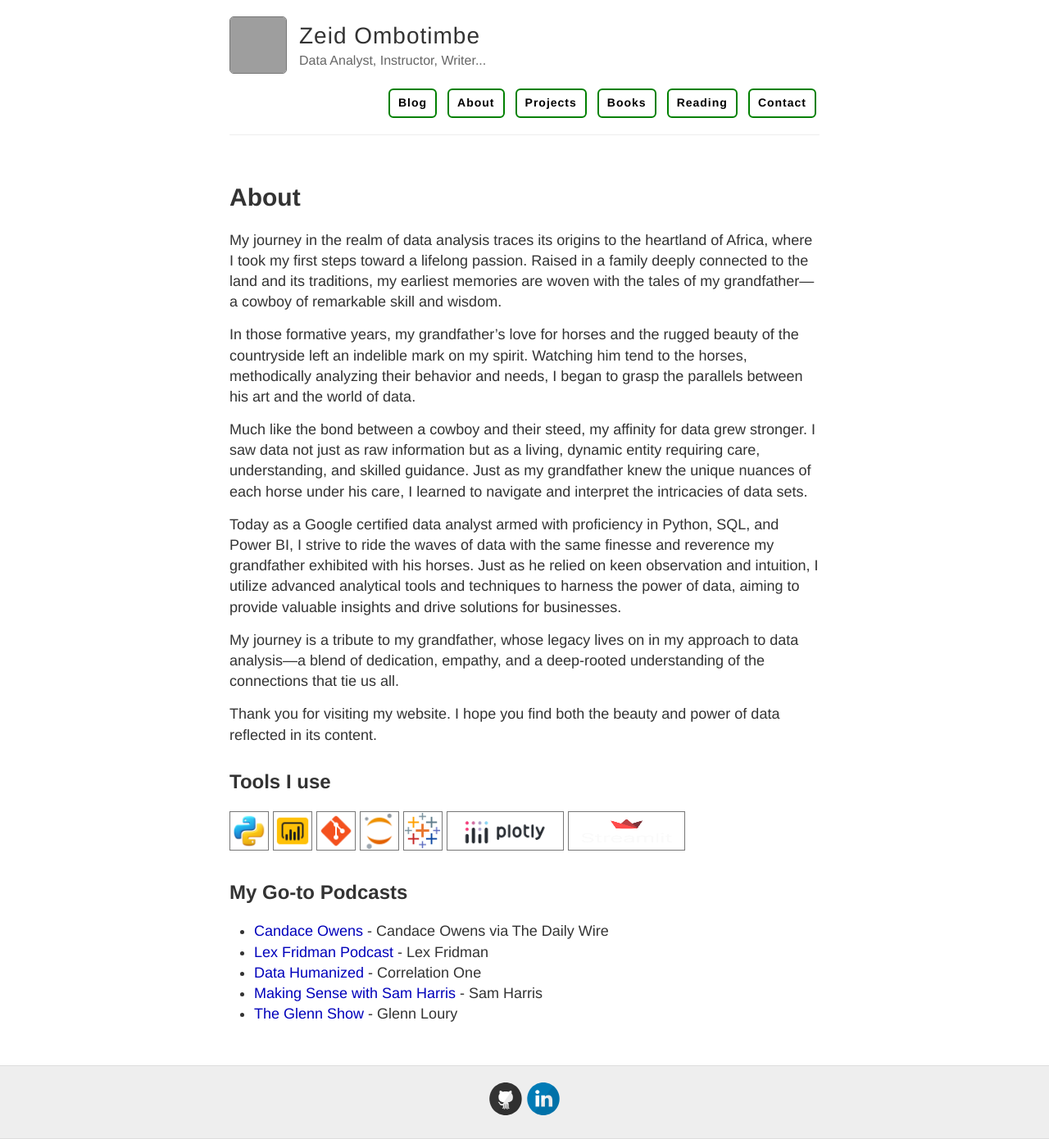
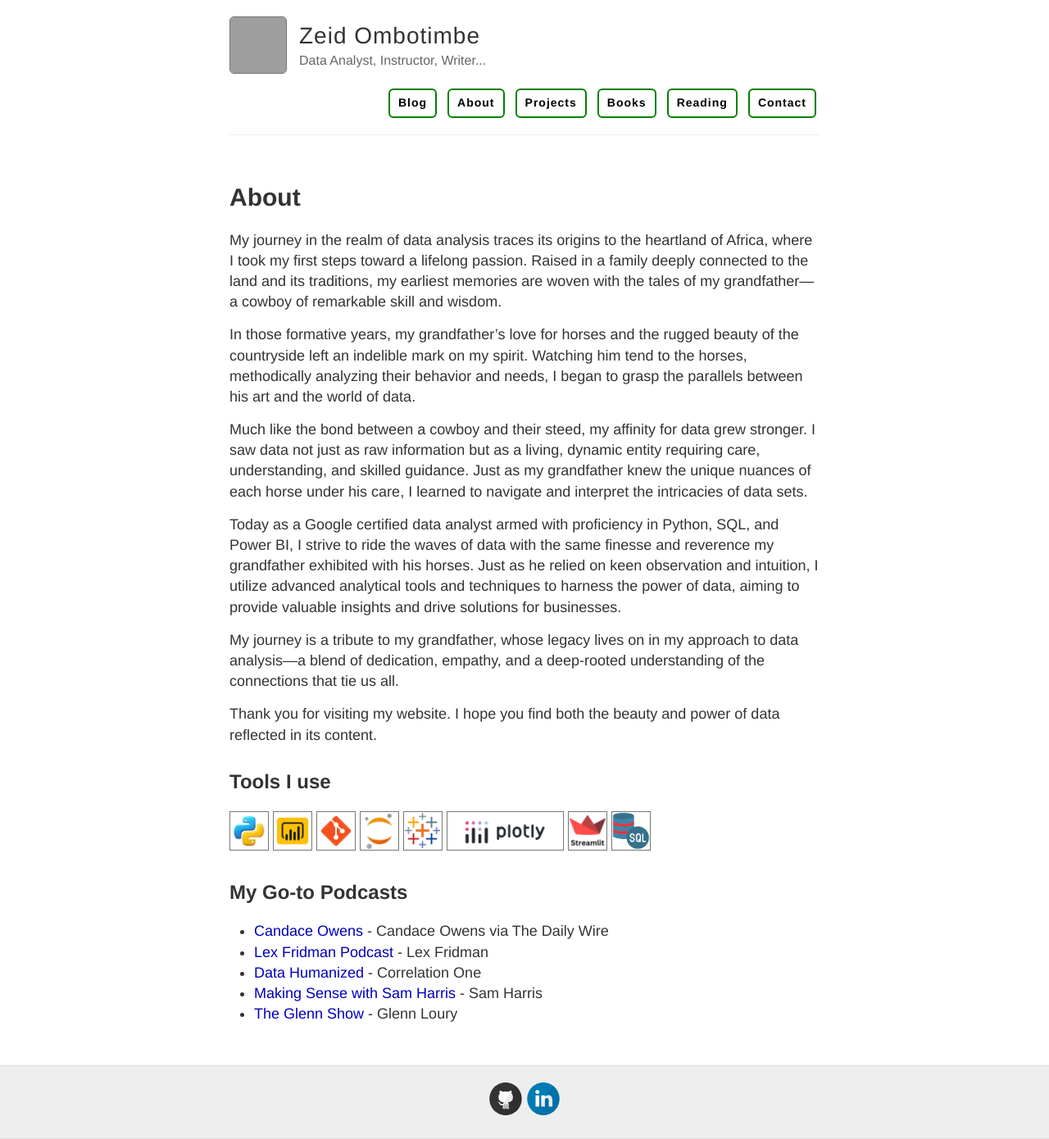
Before and after one commit to obtbe/zeidombo.github.io, a Jekyll site: the page built from about.md, in a window 1280 px wide. Shown: the whole page at 82% size. Built offline with Jekyll 4.4.1, drawn with Linux system fonts in a browser that asks for light colours; our own code applies the rules of GitHub Pages for plain Markdown files; grey boxes are pictures that could not be loaded.

```diff
--- a/about.md
+++ b/about.md
@@ -29,7 +29,8 @@ Thank you for visiting my website. I hope you find both the beauty and power of
   <img src="/images/jupyter.png" alt="Jupyter Icon" width="48" height="48">
   <img src="/images/tableau.png" alt="Tableau Icon" width="48" height="48">
   <img src="/images/plotly.png" alt="Plotly Icon" width="143" height="48">
-  <img src="/images/streamlit.png" alt="Streamlit Icon" width="143" height="48">
+  <img src="/images/streamlit.png" alt="Streamlit Icon" width="48" height="48">
+  <img src="/images/sql.png" alt="SQL Icon" width="48" height="48">
   <!-- Add similar lines for other tools -->
 </div>
 
```
Also changed, not shown: images/sql.png (added), images/streamlit.png.
